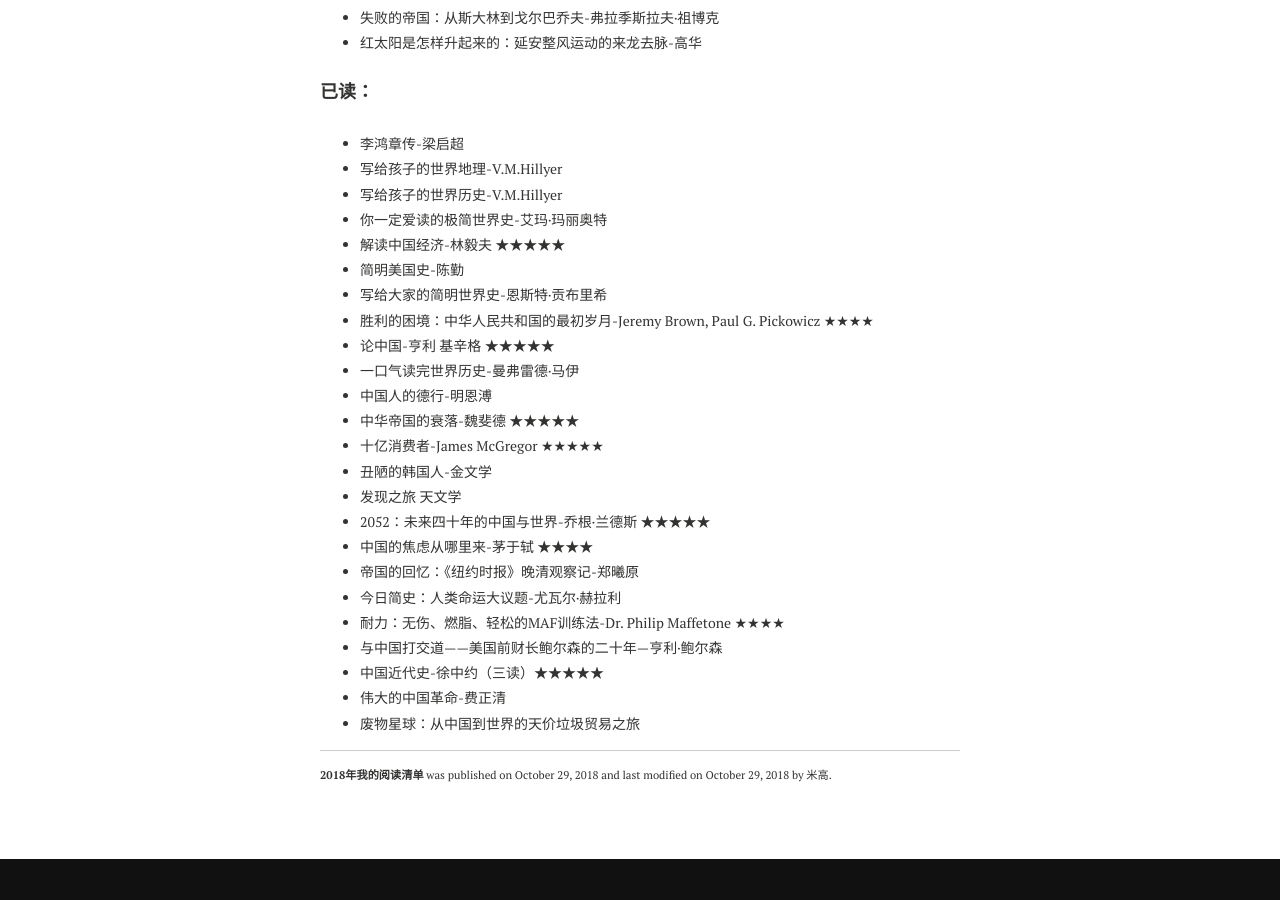
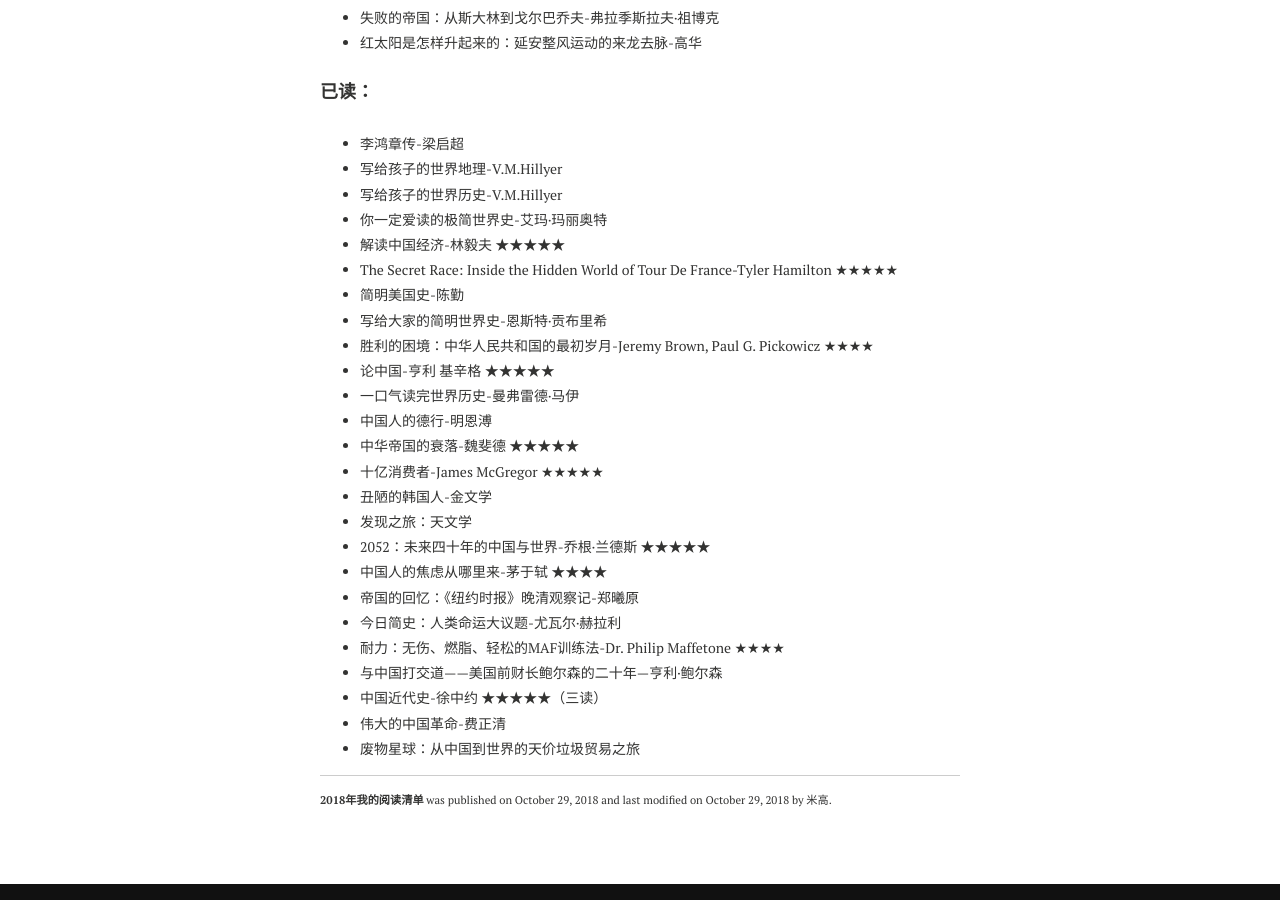
Before and after one commit to walkingp/Jykelly_blog, a Jekyll site: the page built from _posts/2018-10-29-my-2018reading-list.md, in a window 1280 px wide and 900 px high, scrolled down 1030 px. Built offline with Jekyll 4.4.1, drawn with Linux system fonts in a browser that asks for light colours; nearby versions of some CDN libraries; comment, search, counter and statistics services are not loaded.

Commit message:
Update 2018-10-29-my-2018reading-list.md

```diff
--- a/_posts/2018-10-29-my-2018reading-list.md
+++ b/_posts/2018-10-29-my-2018reading-list.md
@@ -52,6 +52,7 @@ tags: [杂七杂八]
 * 写给孩子的世界历史-V.M.Hillyer
 * 你一定爱读的极简世界史-艾玛·玛丽奥特
 * 解读中国经济-林毅夫 ★★★★★
+* The Secret Race: Inside the Hidden World of Tour De France-Tyler Hamilton ★★★★★
 * 简明美国史-陈勤
 * 写给大家的简明世界史-恩斯特·贡布里希
 * 胜利的困境：中华人民共和国的最初岁月-Jeremy Brown, Paul G. Pickowicz ★★★★
@@ -61,13 +62,13 @@ tags: [杂七杂八]
 * 中华帝国的衰落-魏斐德 ★★★★★
 * 十亿消费者-James McGregor ★★★★★
 * 丑陋的韩国人-金文学
-* 发现之旅 天文学
+* 发现之旅：天文学
 * 2052：未来四十年的中国与世界-乔根·兰德斯 ★★★★★
-* 中国的焦虑从哪里来-茅于轼 ★★★★
+* 中国人的焦虑从哪里来-茅于轼 ★★★★
 * 帝国的回忆：《纽约时报》晚清观察记-郑曦原
 * 今日简史：人类命运大议题-尤瓦尔·赫拉利
 * 耐力：无伤、燃脂、轻松的MAF训练法-Dr. Philip Maffetone ★★★★
 * 与中国打交道——美国前财长鲍尔森的二十年—亨利·鲍尔森
-* 中国近代史-徐中约（三读）★★★★★
+* 中国近代史-徐中约 ★★★★★（三读）
 * 伟大的中国革命-费正清
 * 废物星球：从中国到世界的天价垃圾贸易之旅
```
